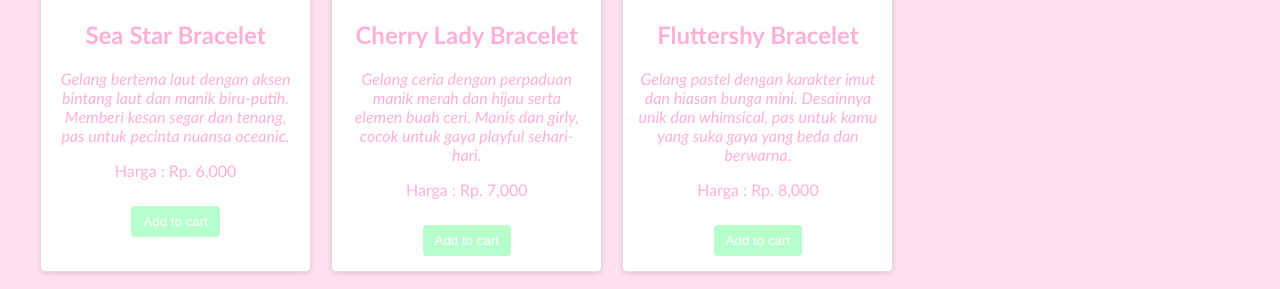
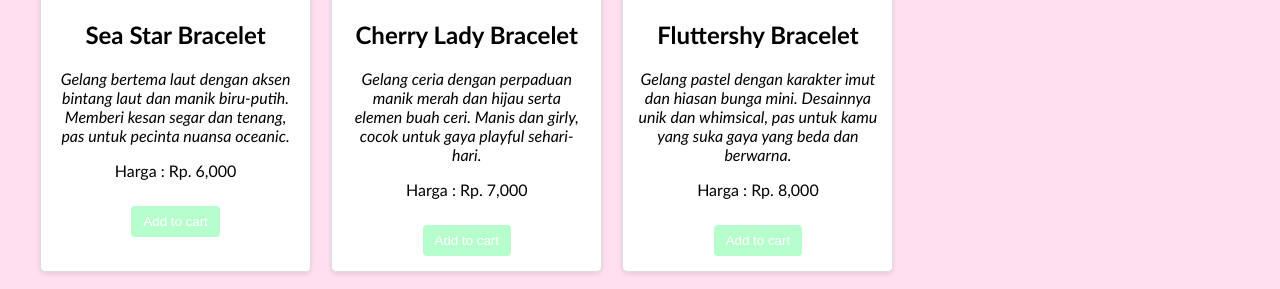
Before and after one commit to ashaumiawalliya/websiteshaumiiu, a plain HTML site: page index.html in a window 1280 px wide. Shown: the part 379-668 px from the top of the page. Drawn offline with Linux system fonts and the light colour scheme.

Commit message:
Update style.css

```diff
--- a/style.css
+++ b/style.css
@@ -51,7 +51,6 @@ nav img{
     grid-template-columns: repeat(auto-fill, minmax(250px, 1fr));
     gap: 20px;
     font-family: 'Gill Sans', 'Gill Sans MT', Calibri, 'Trebuchet MS', sans-serif;
-    color: #ffb0d9;
 }
 .cart {
     flex: 1;
```
